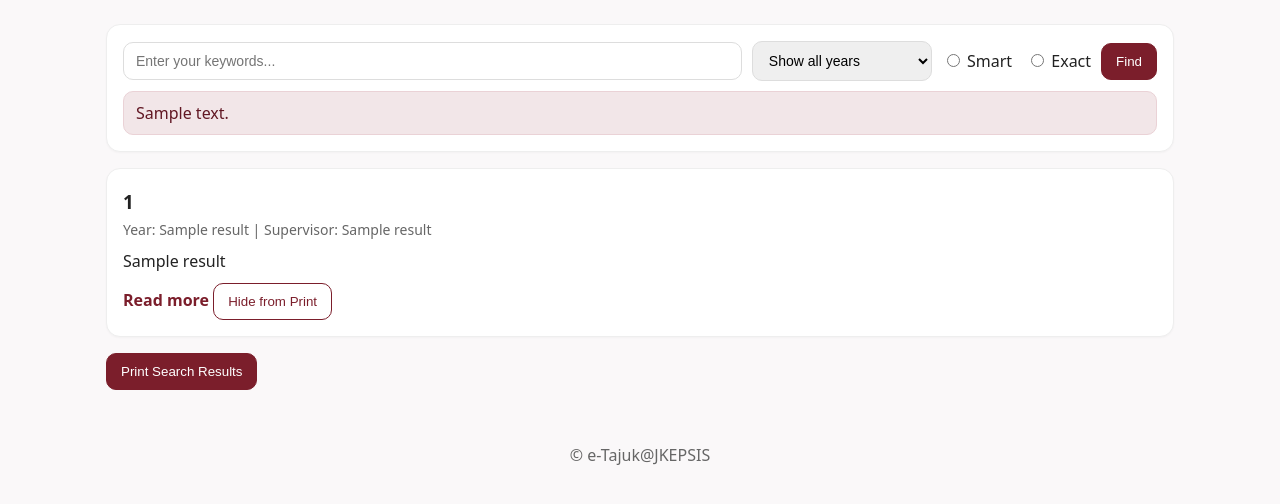
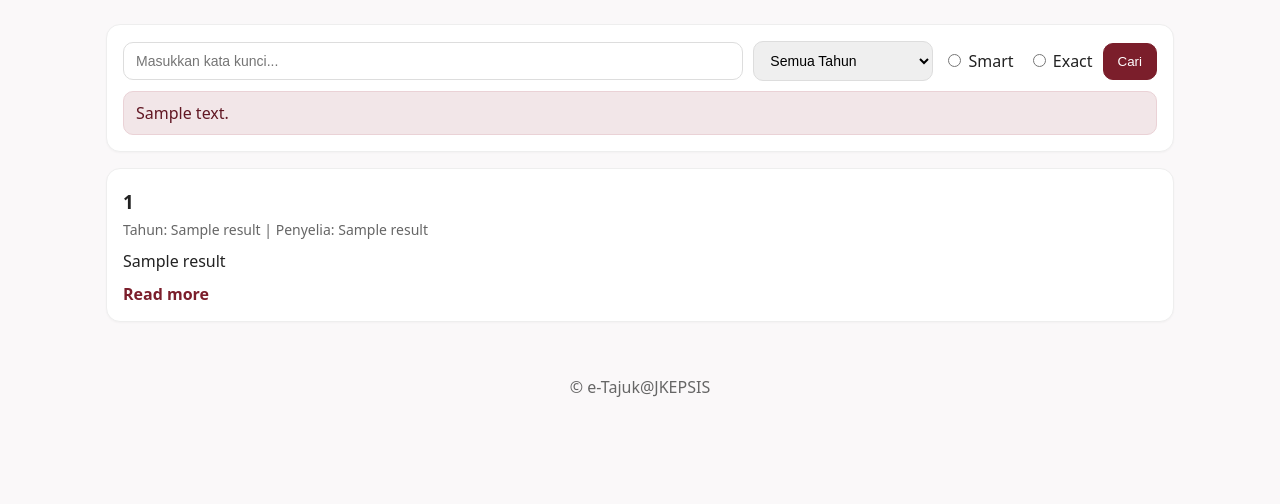
Before and after one commit to naily92/eTajuk-JKEPSIS, a Flask app: template templates/index.html in a window 1280 px wide. Shown: the part 73-577 px from the top of the page. Run offline with Flask 3, Linux system fonts and the light colour scheme; the template is opened without the code that fills it: most values are stand-ins (such as "Sample title", 1, 10 or a date in 2020); some libraries are stand-ins or nearby versions.

Commit message:
Update index.html

```diff
--- a/templates/index.html
+++ b/templates/index.html
@@ -20,9 +20,9 @@
   <main class="container">
     <section class="search-box card">
       <form method="get" action="{{ url_for('index') }}" class="search-form">
-        <input type="text" name="query" placeholder="Enter your keywords..." value="{{ query }}">
+        <input type="text" name="query" placeholder="Masukkan kata kunci..." value="{{ query }}">
         <select name="year">
-          <option value="">Show all years</option>
+          <option value="">Semua Tahun</option>
           {% for y in years %}
             <option value="{{ y }}" {% if selected_year==y %}selected{% endif %}>{{ y }}</option>
           {% endfor %}
@@ -31,7 +31,7 @@
           <label><input type="radio" name="mode" value="smart" {% if mode=='smart' %}checked{% endif %}> Smart</label>
           <label><input type="radio" name="mode" value="exact" {% if mode=='exact' %}checked{% endif %}> Exact</label>
         </div>
-        <button class="btn primary" type="submit">Find</button>
+        <button class="btn primary" type="submit">Cari</button>
       </form>
 
       {% if session_text %}
@@ -59,22 +59,15 @@
         {% for r in results %}
         <article class="card">
           <h3 class="card-title">{{ r[0]|safe }}</h3>
-          <p class="meta">Year: {{ r[1] }} | Supervisor: {{ r[4] }}{% if r[5] %} | Student: {{ r[5] }}{% endif %}</p>
+          <p class="meta">Tahun: {{ r[1] }} | Penyelia: {{ r[4] }}{% if r[5] %} | Pelajar: {{ r[5] }}{% endif %}</p>
           <p class="abstract short">{{ r[3]|safe }}</p>
           <p class="abstract full" style="display:none">{{ r[2]|safe }}</p>
           <a href="#" class="toggle">Read more</a>
-
-          <button type="button" class="btn hide-print-btn">Hide from Print</button>
-         </article>
+        </article>
         {% endfor %}
-
-              <div class="print-tools">
-      <button id="print-btn" class="btn primary">Print Search Results</button>
-    </div>
-  {% elif query %}
-    <p class="muted">No record found.</p>
-  {% endif %}
-
+      {% elif query %}
+        <p class="muted">Tiada rekod ditemui.</p>
+      {% endif %}
     </section>
   </main>
 
```
